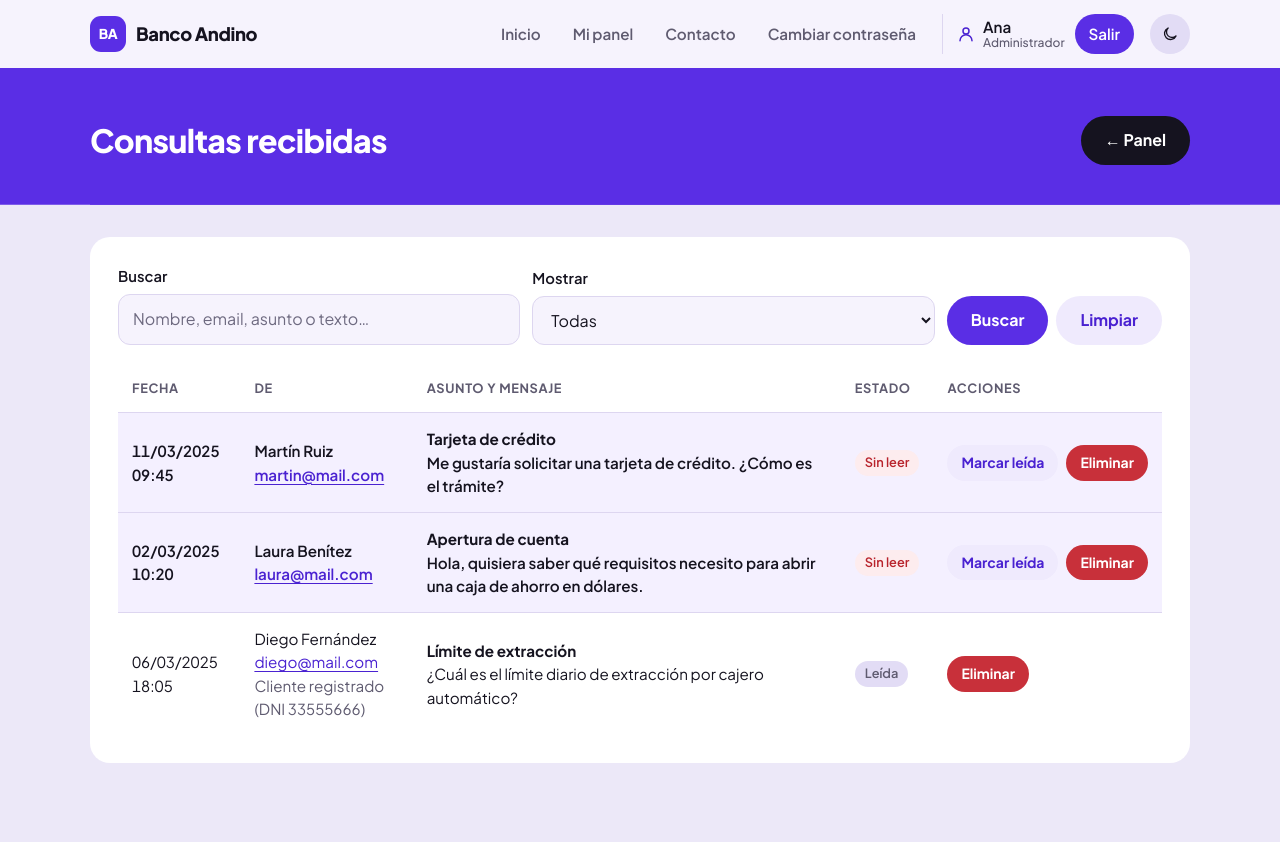
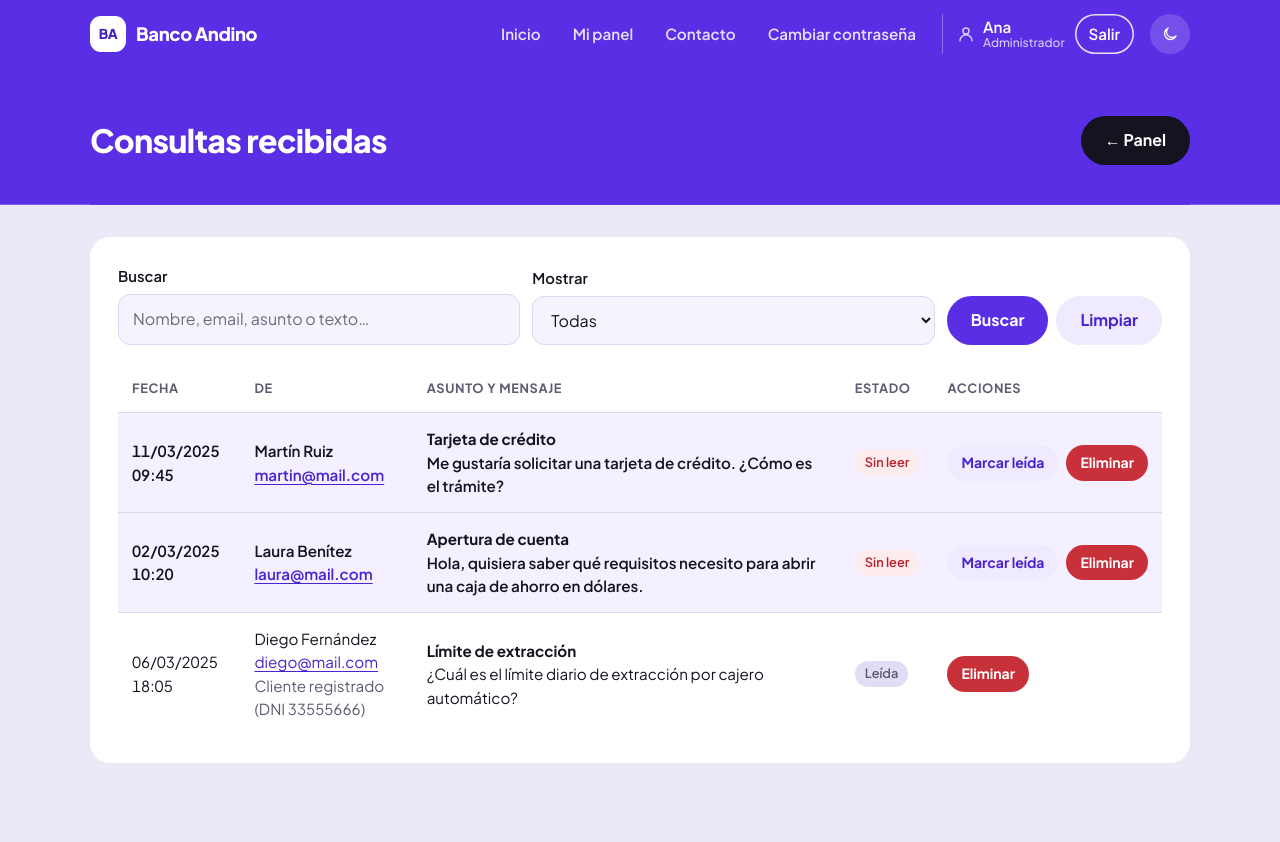
Before and after one commit to Lucas-Ferrari/frh-progra4-tp2, a PHP site: page /banco/admin/contactos.php in a window 1280 px wide. Shown: the top 842 px of the page. Run offline with PHP 8.4, Linux system fonts and the light colour scheme; a user stored in the database is signed in; data comes from the database, SQL or seed files in the repository.

Commit message:
Barra de navegación transparente sobre el violeta

```diff
--- a/css/estilos.css
+++ b/css/estilos.css
@@ -1652,3 +1652,112 @@ a:not(.boton):not(.logo):hover { text-decoration-thickness: 3px; }
     .boton-tema { margin-left: auto; order: 1; }
     .menu-boton { order: 2; }
 }
+
+/* =====================================================================
+   Barra transparente sobre el violeta
+   Arriba de todo, el header deja ver el violeta del hero o de la banda de
+   cada página (se leen como un solo bloque). Al bajar, animaciones.js le
+   pone .con-sombra y vuelve a ser sólido: siempre queda fijo para navegar.
+
+   Cómo se superpone: el header sigue siendo sticky (ocupa 68px en el flujo)
+   y el <main> sube esos 68px por debajo de él. Cada primera banda violeta
+   sube un poco más para empezar detrás del header.
+   ===================================================================== */
+:root { --alto-header: 68px; }
+
+.js .contenido {
+    margin-top: calc(var(--alto-header) * -1);
+    padding-top: calc(var(--alto-header) + 32px);
+}
+
+/* Las bandas que arrancan la página suben hasta el borde superior */
+.js .contenido > .portada:first-child {
+    margin-top: calc((var(--alto-header) + 32px) * -1);
+    padding-top: calc(96px + var(--alto-header));
+}
+
+.js .contenido > h1:first-child,
+.js .contenido > .encabezado-seccion:first-child {
+    margin-top: calc((var(--alto-header) + 32px) * -1);
+    padding-top: calc(48px + var(--alto-header));
+}
+
+.js .contenido > .formulario-centrado:first-child::before {
+    top: calc((var(--alto-header) + 32px) * -1);
+    height: calc(200px + var(--alto-header));
+}
+
+/* ---------- Estado transparente ----------
+   Solo si: hay JS, todavía no se bajó, la página empieza con violeta
+   (no con un mensaje) y el menú del celular está cerrado. */
+.js body:not(:has(.contenido > .mensaje:first-child)) .encabezado:not(.con-sombra):not(:has(.menu.abierto)) {
+    background: transparent;
+    --titulos: #ffffff;           /* logo, íconos y hamburguesa en blanco */
+    --gris-fondo: rgba(255, 255, 255, 0.16);
+    transition: background 0.3s var(--ease), box-shadow 0.25s var(--ease);
+}
+
+.encabezado {
+    transition: background 0.3s var(--ease), box-shadow 0.25s var(--ease);
+}
+
+/* En escritorio el menú está en la barra: links en blanco sobre el violeta.
+   (En celular el menú es un desplegable claro y conserva sus colores.) */
+@media (min-width: 861px) {
+    .js body:not(:has(.contenido > .mensaje:first-child)) .encabezado:not(.con-sombra) .menu a {
+        color: rgba(255, 255, 255, 0.85);
+    }
+
+    .js body:not(:has(.contenido > .mensaje:first-child)) .encabezado:not(.con-sombra) .menu a:hover,
+    .js body:not(:has(.contenido > .mensaje:first-child)) .encabezado:not(.con-sombra) .menu a.activo {
+        color: #ffffff;
+        background: rgba(255, 255, 255, 0.16);
+    }
+
+    /* "Ingresar" / "Salir": botón transparente con borde blanco */
+    .js body:not(:has(.contenido > .mensaje:first-child)) .encabezado:not(.con-sombra) .menu .boton-claro {
+        background: transparent;
+        color: #ffffff;
+        box-shadow: inset 0 0 0 1.5px rgba(255, 255, 255, 0.85);
+    }
+
+    .js body:not(:has(.contenido > .mensaje:first-child)) .encabezado:not(.con-sombra) .menu .boton-claro:hover {
+        background: #ffffff;
+        color: var(--marca-oscura);
+    }
+
+    .js body:not(:has(.contenido > .mensaje:first-child)) .encabezado:not(.con-sombra) .menu-usuario {
+        color: #ffffff;
+        border-left-color: rgba(255, 255, 255, 0.3);
+    }
+
+    .js body:not(:has(.contenido > .mensaje:first-child)) .encabezado:not(.con-sombra) .menu-usuario small,
+    .js body:not(:has(.contenido > .mensaje:first-child)) .encabezado:not(.con-sombra) .menu-usuario svg {
+        color: rgba(255, 255, 255, 0.75);
+    }
+}
+
+/* Sobre violeta el anillo de foco violeta no se ve: en la barra transparente es blanco */
+.js body:not(:has(.contenido > .mensaje:first-child)) .encabezado:not(.con-sombra) :focus-visible { outline-color: #ffffff; }
+
+/* El ícono "BA" es violeta: sobre el violeta se invierte para no desaparecer */
+.js body:not(:has(.contenido > .mensaje:first-child)) .encabezado:not(.con-sombra) .logo-icono {
+    background: #ffffff;
+    color: var(--marca-oscura);
+}
+
+.logo-icono { transition: background 0.3s var(--ease), color 0.3s var(--ease); }
+
+/* Celular y tablet: mismos espaciados que antes, más el alto del header */
+@media (max-width: 860px) {
+    .js .contenido > .portada:first-child { padding-top: calc(56px + var(--alto-header)); }
+}
+
+@media (max-width: 520px) {
+    .js .contenido > .portada:first-child { padding-top: calc(40px + var(--alto-header)); }
+
+    .js .contenido > h1:first-child,
+    .js .contenido > .encabezado-seccion:first-child { padding-top: calc(32px + var(--alto-header)); }
+
+    .js .contenido > .formulario-centrado:first-child::before { height: calc(140px + var(--alto-header)); }
+}
--- a/includes/header.php
+++ b/includes/header.php
@@ -32,6 +32,9 @@ function claseActivo($archivo)
     <script>
         // Va antes del CSS para que no haya un parpadeo de color: aplica el tema
         // que la persona eligió con el botón. Si nunca eligió, manda el sistema.
+        // La clase "js" habilita la barra transparente: sin JS la barra nunca
+        // pasaría a sólida al bajar, así que en ese caso queda sólida siempre.
+        document.documentElement.classList.add("js");
         try {
             var temaGuardado = localStorage.getItem("tema");
             if (temaGuardado === "oscuro" || temaGuardado === "claro") {
```
